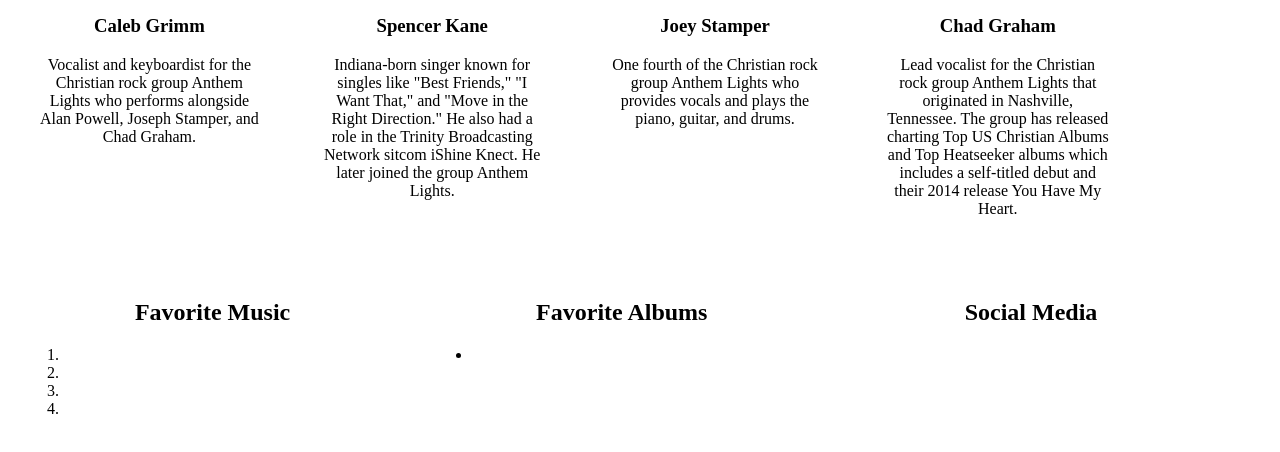
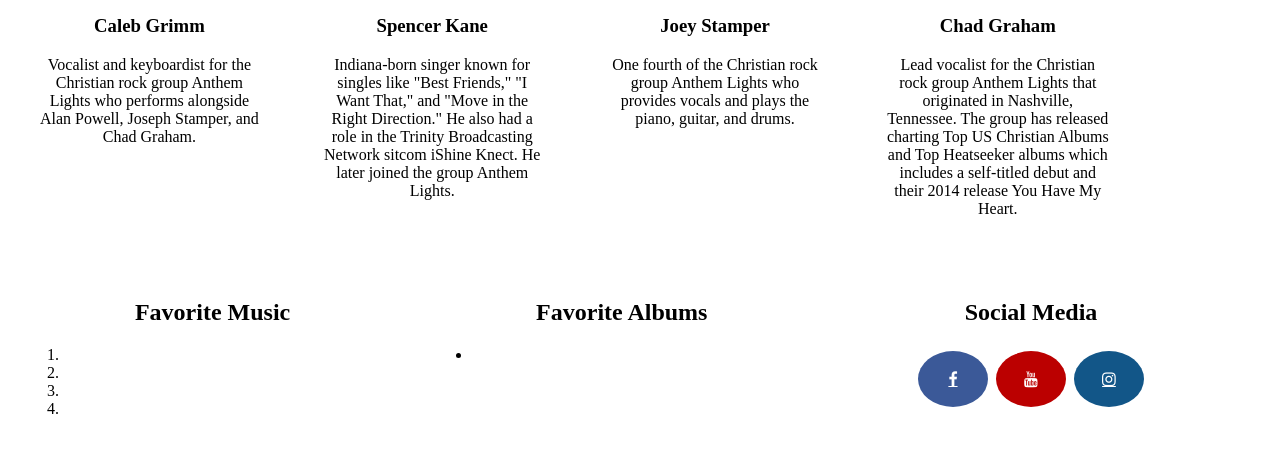
Before and after one commit to clarelimo/My-Favorite-Band, a plain HTML site: page index.html in a window 1280 px wide. Shown: the part 602-1054 px from the top of the page. Drawn offline with Linux system fonts and the light colour scheme.

Commit message:
Added social media links

```diff
--- a/index.html
+++ b/index.html
@@ -6,6 +6,7 @@
     <meta name="viewport" content="width=device-width, initial-scale=1.0">
     <title>My Favorite Band</title>
     <link rel="stylesheet" href="style.css">
+    <link rel="stylesheet" href="https://cdnjs.cloudflare.com/ajax/libs/font-awesome/4.7.0/css/font-awesome.min.css">
 </head>
 <body>
     <!-- <div class="header"></div> -->
@@ -77,6 +78,9 @@
         </div>
         <div class="favorite">
             <h2>Social Media</h2>
+            <a href="https://www.facebook.com/AnthemLights/?ref=bookmarks" class="fa fa-facebook"></a>
+            <a href="https://www.youtube.com/channel/UCLCPoAvvcep5OMb0x3e5XmA" class="fa fa-youtube"></a>
+            <a href="https://www.instagram.com/anthemlightsband/?hl=en" class="fa fa-instagram"></a>
         </div>
     </div>
 
--- a/style.css
+++ b/style.css
@@ -47,3 +47,23 @@
 img:hover{
     opacity: 1.0;
 }
+.fa{
+    padding: 20px;
+    font-size: 30px;
+    width: 30px;
+    text-align: center;
+    margin: 5px 2px;
+    border-radius: 50%;
+}
+.fa-facebook{
+    background: #3B5998;
+    color: white;
+}
+.fa-instagram{
+    background: #125688;
+    color: white;
+}
+.fa-youtube{
+    background: #bb0000;
+    color: white;
+}
```
